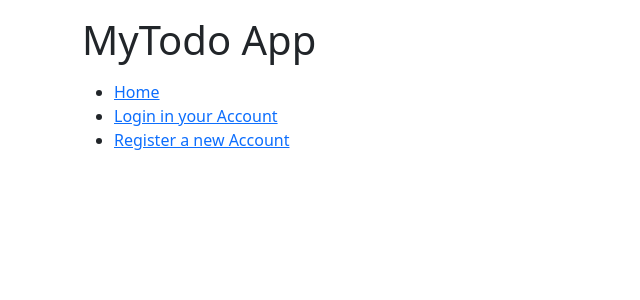
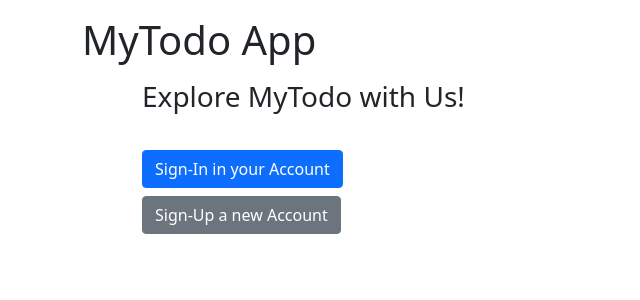
Before and after one commit to Harsh21-design/MY_FLASK, a Flask app: page / in a window 1280 px wide. Shown: the part 56-356 px from the top of the page, without its empty margins (0-640 px from the left). Run offline with Flask 3, Linux system fonts and the light colour scheme.

Commit message:
add register page and update home and login page

```diff
--- a/app.py
+++ b/app.py
@@ -44,8 +44,15 @@ def mytodologin():
 @app.route("/register",methods=["GET","POST"])
 def mytodoregister():
     if request.method=="POST":
-        return ""
-    return "Coming Soon!"
+        username = request.form.get('username')
+        email = request.form['email']
+        password = request.form['password']
+        if username == username and email == email and password == password:
+            return render_template("login.html")
+        else:
+            return jsonify({"Message":"Error! Please Enter Correct All Credential to Register MyTodo App!!"})
+
+    return render_template("register.html")
 
 
 # Add a todo and view all todos
--- a/templates/home.html
+++ b/templates/home.html
@@ -3,18 +3,17 @@
 
 <div class="container my-3">
     <h1>MyTodo App</h1>
-    <p>
-       <section>
-         <nav>
-           <ul>
-             <li><a href="/">Home</a></li>
-             <li><a href="/login">Login in your Account</a></li>
-             <li><a href="/register">Register a new Account</a></li>
-           </ul>
-         </nav>
-       </section>
-    </p>
 
+    <div class="container my-3">
+          <div class="content-holder my-3 mx-5">
+              <h3>Explore MyTodo with Us!</h3> <br>
+
+              <a class="btn btn-primary my-1" href="/login">Sign-In in your Account</a> <br>
+              <a class="btn btn-secondary my-1" href="/register">Sign-Up a new Account</a>
+
+          </div>
+
+    </div>
 
 </div>
 
--- a/templates/login.html
+++ b/templates/login.html
@@ -7,7 +7,7 @@
         Username: <input type="text" name="username" placeholder="Enter your username">
         Password: <input type="password" name="password" placeholder="Enter your password">
         <br><br>
-        <input type="Submit" name="Submit" value="Login">
+        <input type="Submit" name="Login" value="Login">
         <br><br>
         <p><i>Note</i>: Enter correct <b>Username & Password</b> to Login!</p>
     </form>
```
